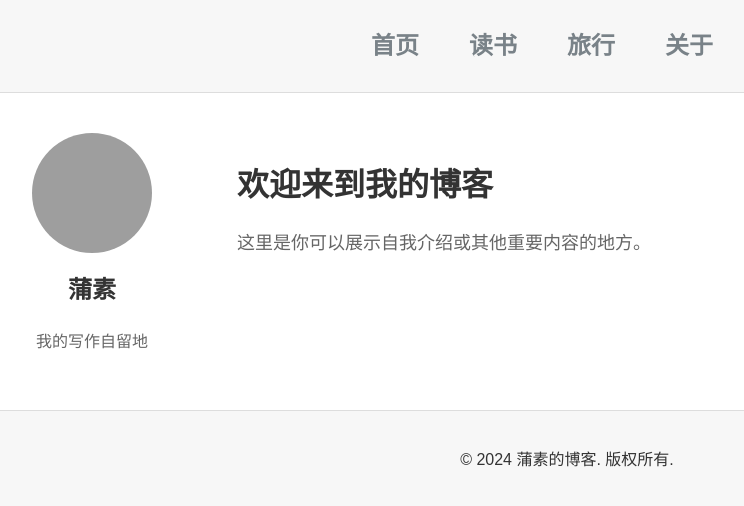
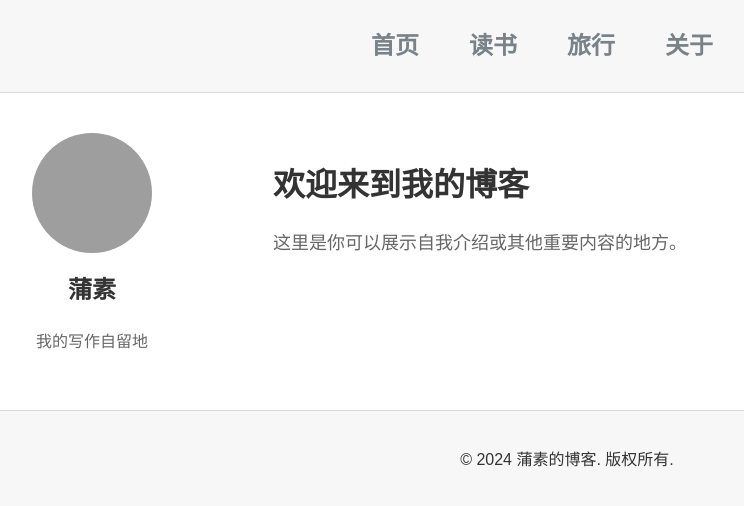
Before and after one commit to pususu/skills-github-pages, a Jekyll site: the page built from index.html, in a window 1280 px wide. Shown: the top 506 px of the page, without its empty margins (73-817 px from the left). Built offline with Jekyll 4.4.1, drawn with Linux system fonts in a browser that asks for light colours; grey boxes are pictures that could not be loaded.

Commit message:
Update style.css

```diff
--- a/assets/css/style.css
+++ b/assets/css/style.css
@@ -57,7 +57,7 @@ body {
 .sidebar {
     flex: 1; /* 左侧栏占据1份宽度 */
     max-width: 250px; /* 设置最大宽度为250px */
-    margin-right: 20px; /* 右外边距为20px */
+    margin-right: 40px; /* 右外边距为40px */
 }
 
 /* 个人信息部分 */
@@ -87,6 +87,7 @@ body {
 /* 右侧内容区域样式 */
 .content {
     flex: 3; /* 右侧内容区域占据3份宽度 */
+    margin-left: 1em; /* 文章内容相对于“最新文章”右移两个字符 */
 }
 
 /* 右侧标题样式 */
```
